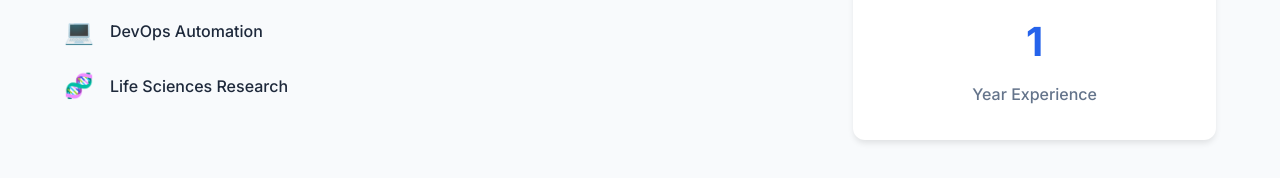
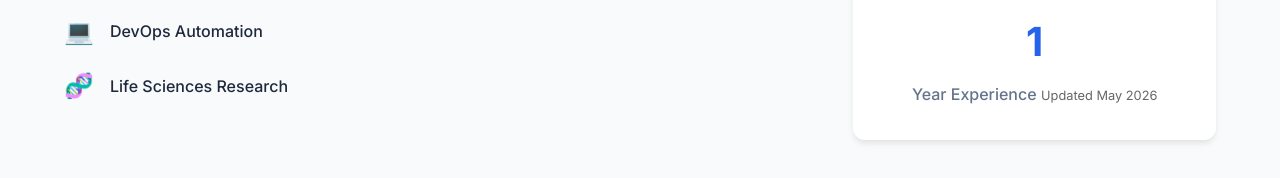
Before and after one commit to Upshivam786/portfolio, a plain HTML site: page html/index.html in a window 1280 px wide. Shown: the part 1273-1451 px from the top of the page. Drawn offline with Linux system fonts and the light colour scheme; no server answers.

Commit message:
Force cache refresh with timestamp for experience update

```diff
--- a/html/index.html
+++ b/html/index.html
@@ -112,6 +112,7 @@
                         <div class="stat-item">
                             <span class="stat-number" data-target="1">1</span>
                             <span class="stat-label">Year Experience</span>
+                            <small style="color: #666; font-size: 0.8rem;">Updated May 2026</small>
                         </div>
                     </div>
                 </div>
```
